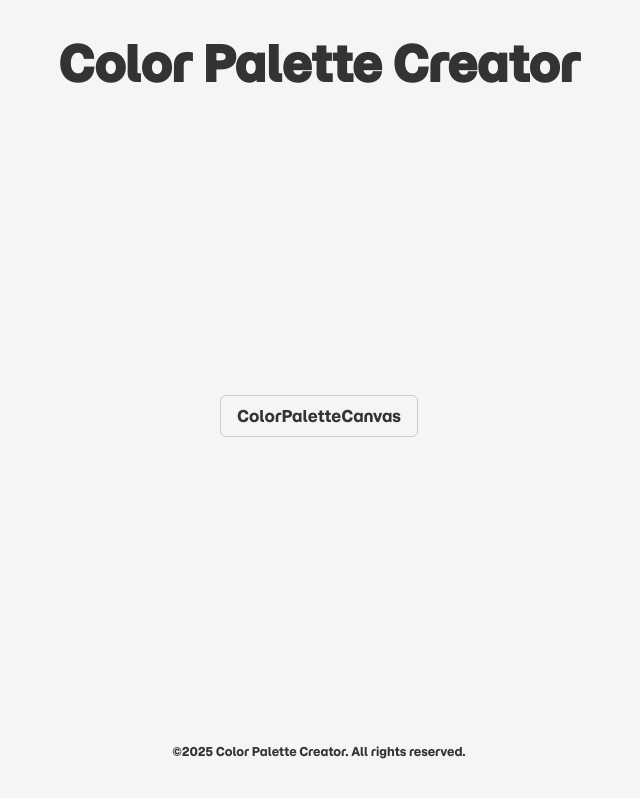
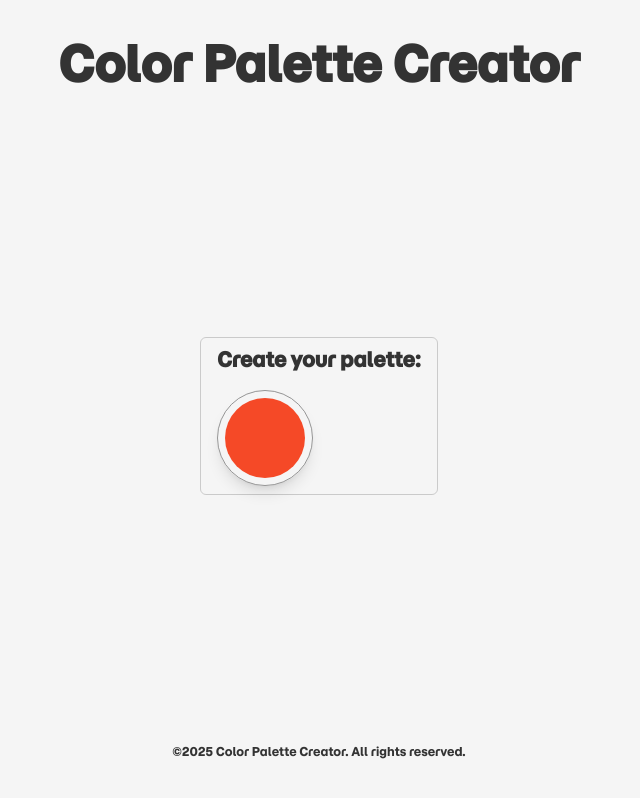
Before and after one commit to DanielG808/color-palette-creator, a Next.js app: page / in a window 1280 px wide. Shown: the whole page, without its empty margins (321-961 px from the left). Built offline with nearby package versions, Linux system fonts and the light colour scheme.

Commit message:
added color-palette-canvas with color-chip

```diff
--- a/components/H1.tsx
+++ b/components/H1.tsx
@@ -7,14 +7,5 @@ export default function Home({
   children: React.ReactNode;
   className?: string;
 }) {
-  return (
-    <h1
-      className={cn(
-        "text-5xl font-bold hover:text-black duration-200 cursor-pointer",
-        className
-      )}
-    >
-      {children}
-    </h1>
-  );
+  return <h1 className={cn("text-5xl font-bold", className)}>{children}</h1>;
 }
--- /dev/null
+++ b/components/color-chip.tsx
@@ -0,0 +1,7 @@
+export default function ColorChip() {
+  return (
+    <div className="flex justify-center items-center border border-calm-4/75 rounded-full w-24 h-24 shadow-lg hover:shadow-2xl duration-200">
+      <div className="bg-[#F54927] rounded-full w-20 h-20" />
+    </div>
+  );
+}
--- a/components/color-palette-canvas.tsx
+++ b/components/color-palette-canvas.tsx
@@ -1,7 +1,12 @@
+import ColorChip from "@/components/color-chip";
+import H1 from "@/components/H1";
+
 export default function ColorPaletteCanvas() {
   return (
-    <section className="border border-calm-3/75 px-4 py-2 rounded-md">
-      ColorPaletteCanvas
+    <section className="flex flex-col justify-center border border-calm-3/75 px-4 py-2 rounded-md">
+      <H1 className="text-xl mb-4">Create your palette:</H1>
+
+      <ColorChip />
     </section>
   );
 }
--- a/components/home-page-link.tsx
+++ b/components/home-page-link.tsx
@@ -3,7 +3,9 @@ import H1 from "@/components/H1";
 export default function HomePageLink() {
   return (
     <a href="/">
-      <H1>Color Palette Creator</H1>
+      <H1 className="hover:text-black duration-200 cursor-pointer">
+        Color Palette Creator
+      </H1>
     </a>
   );
 }
```
